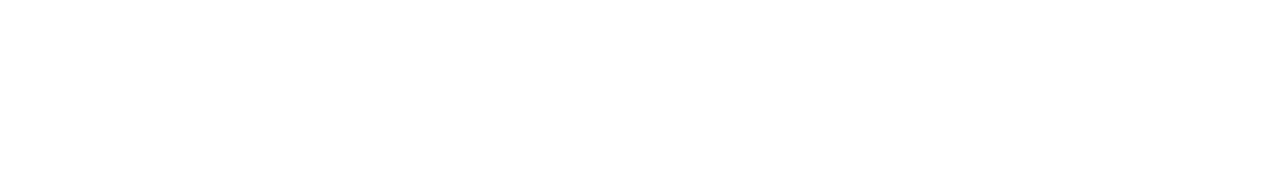
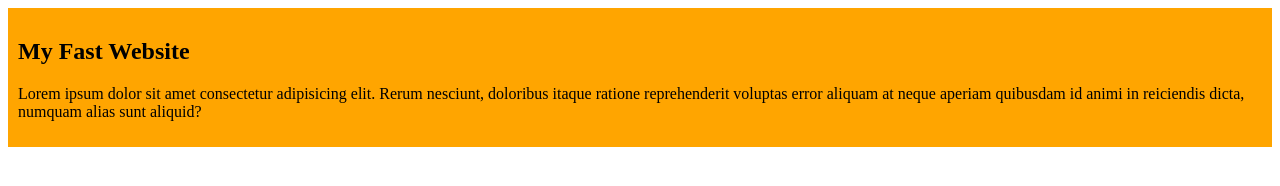
Before and after one commit to Morsalin24/my-simple-website, a plain HTML site: page index.html in a window 1280 px wide. Drawn offline with Linux system fonts and the light colour scheme.

Commit message:
added the fast blog

```diff
--- a/index.html
+++ b/index.html
@@ -4,8 +4,12 @@
     <meta charset="UTF-8">
     <meta name="viewport" content="width=device-width, initial-scale=1.0">
     <title>my simple website</title>
+    <link rel="stylesheet" href="styles/bloge.css">
 </head>
 <body>
-
+    <div>
+        <h2>My Fast Website</h2>
+        <p>Lorem ipsum dolor sit amet consectetur adipisicing elit. Rerum nesciunt, doloribus itaque ratione reprehenderit voluptas error aliquam at neque aperiam quibusdam id animi in reiciendis dicta, numquam alias sunt aliquid?</p>
+    </div>
 </body>
 </html>
--- /dev/null
+++ b/styles/bloge.css
@@ -0,0 +1,2 @@
+div{background-color: orange;
+padding: 10px;}
```
